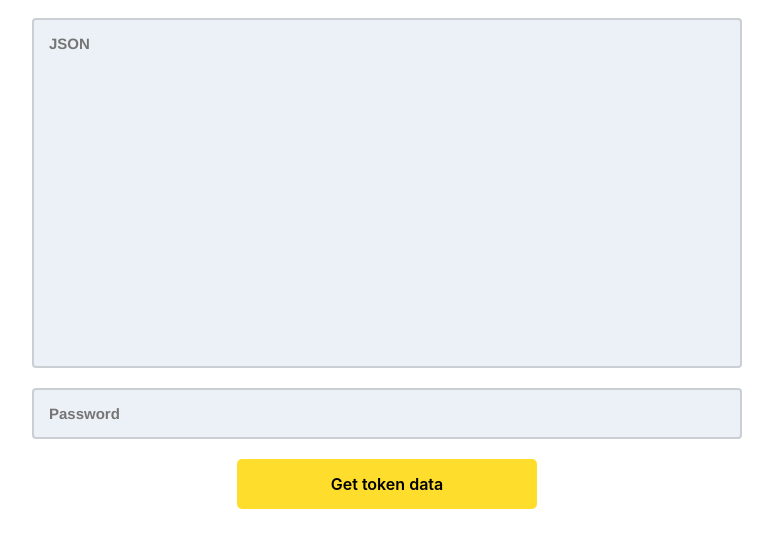
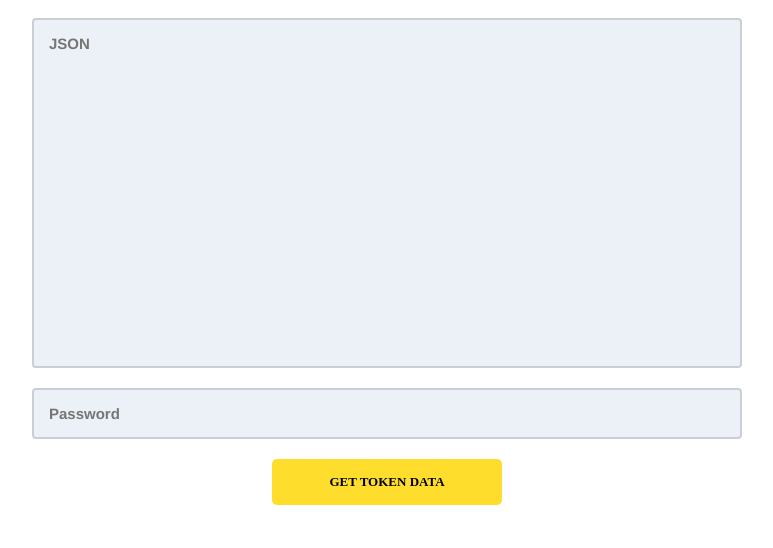
Before and after one commit to SoNTesT/tokentcs-v2, a React app: page / in a window 1280 px wide. Shown: the whole page, without its empty margins (253-1026 px from the left). Built offline with nearby package versions, Linux system fonts and the light colour scheme.

Commit message:
1 file modified

```diff
--- a/style.css
+++ b/style.css
@@ -68,16 +68,17 @@ h1, p {
 
 .button {
   border-radius: 5px;
-  font-family: buiHeading,-apple-system,BlinkMacSystemFont,'Segoe UI',system-ui,Roboto,'Helvetica Neue',sans-serif;
+  font-family: pragmatica;
   transition: 0.3s;
-  width: 300px;
+  width: 230px;
   margin: 10px;
   margin-left: auto;
   margin-right: auto;
   outline: none;
+  font-size: 13px;
   border: 0;
-  color: inherit;
-  font-size: inherit;
+  font-stretch: normal;
+  text-transform: uppercase;
   font-weight: 600;
   background-color: #ffdd2d;
   padding: 15px;
```
